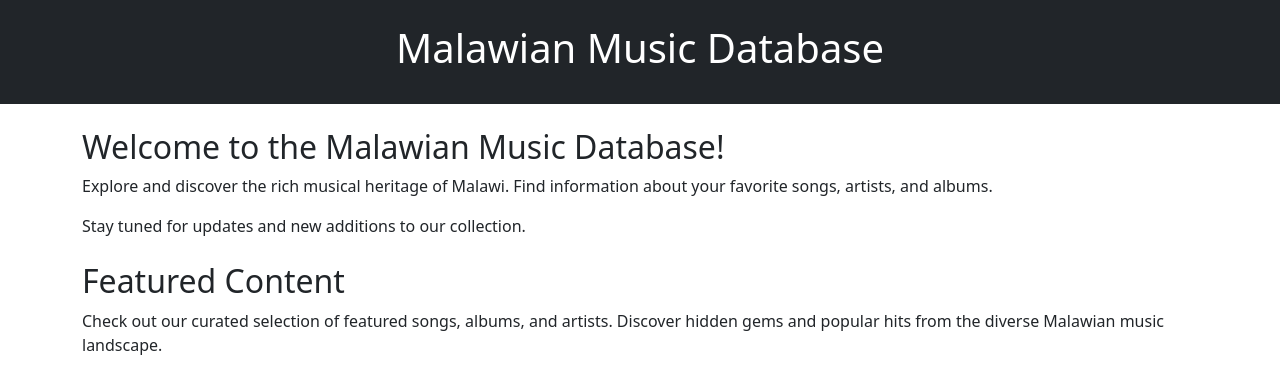
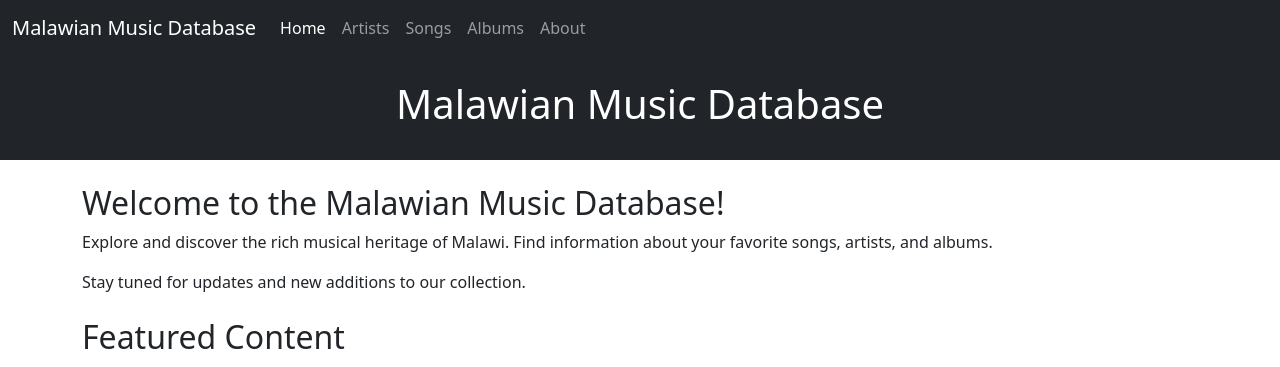
Before and after one commit to darlingson/malawi-internet-music-database, a Laravel app: page /home in a window 1280 px wide. Shown: the top 367 px of the page. Run offline with Laravel 10, Linux system fonts and the light colour scheme; style sheets or scripts are compiled from the project's sources; some libraries are stand-ins or nearby versions.

Commit message:
added a navbar with blank lings

```diff
--- a/resources/views/home.blade.php
+++ b/resources/views/home.blade.php
@@ -9,6 +9,34 @@
 </head>
 
 <body>
+<nav class="navbar navbar-expand-lg navbar-dark bg-dark">
+    <div class="container-fluid">
+        <a class="navbar-brand" href="#">Malawian Music Database</a>
+        <button class="navbar-toggler" type="button" data-bs-toggle="collapse" data-bs-target="#navbarSupportedContent" aria-controls="navbarSupportedContent" aria-expanded="false" aria-label="Toggle navigation">
+            <span class="navbar-toggler-icon"></span>
+        </button>
+        <div class="collapse navbar-collapse" id="navbarSupporte    dContent">
+            <ul class="navbar-nav me-auto mb-2 mb-lg-0">
+                <li class="nav-item">
+                    <a class="nav-link active" aria-current="page" href="#">Home</a>
+                </li>
+                <li class="nav-item">
+                    <a class="nav-link" href="#">Artists</a>
+                </li>
+                <li class="nav-item">
+                    <a class="nav-link" href="#">Songs</a>
+                </li>
+                <li class="nav-item">
+                    <a class="nav-link" href="#">Albums</a>
+                </li>
+                <li class="nav-item">
+                    <a class="nav-link" href="#">About</a>
+                </li>
+            </ul>
+        </div>
+    </div>
+</nav>
+
     <header class="bg-dark text-white text-center p-4">
         <h1>Malawian Music Database</h1>
     </header>
```
